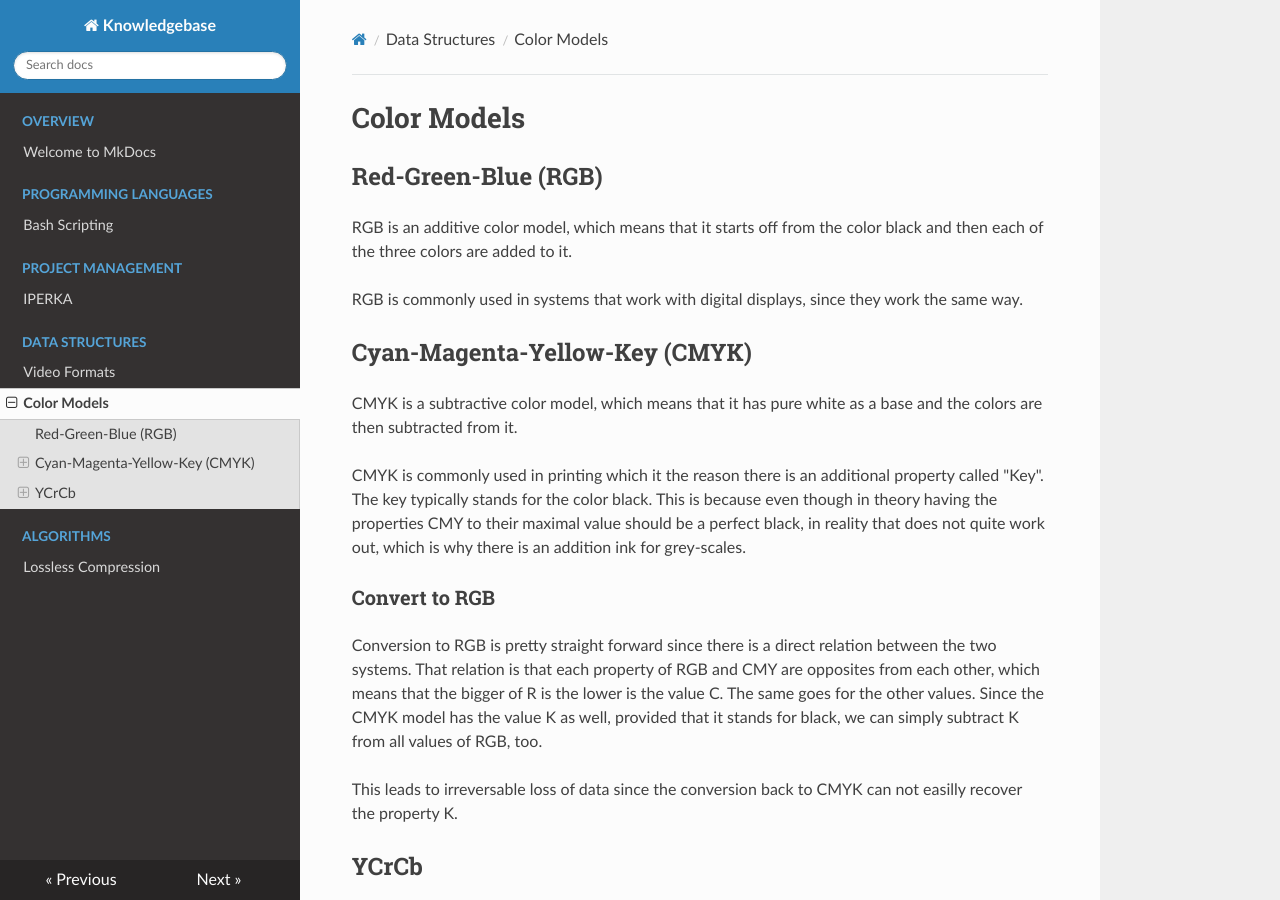
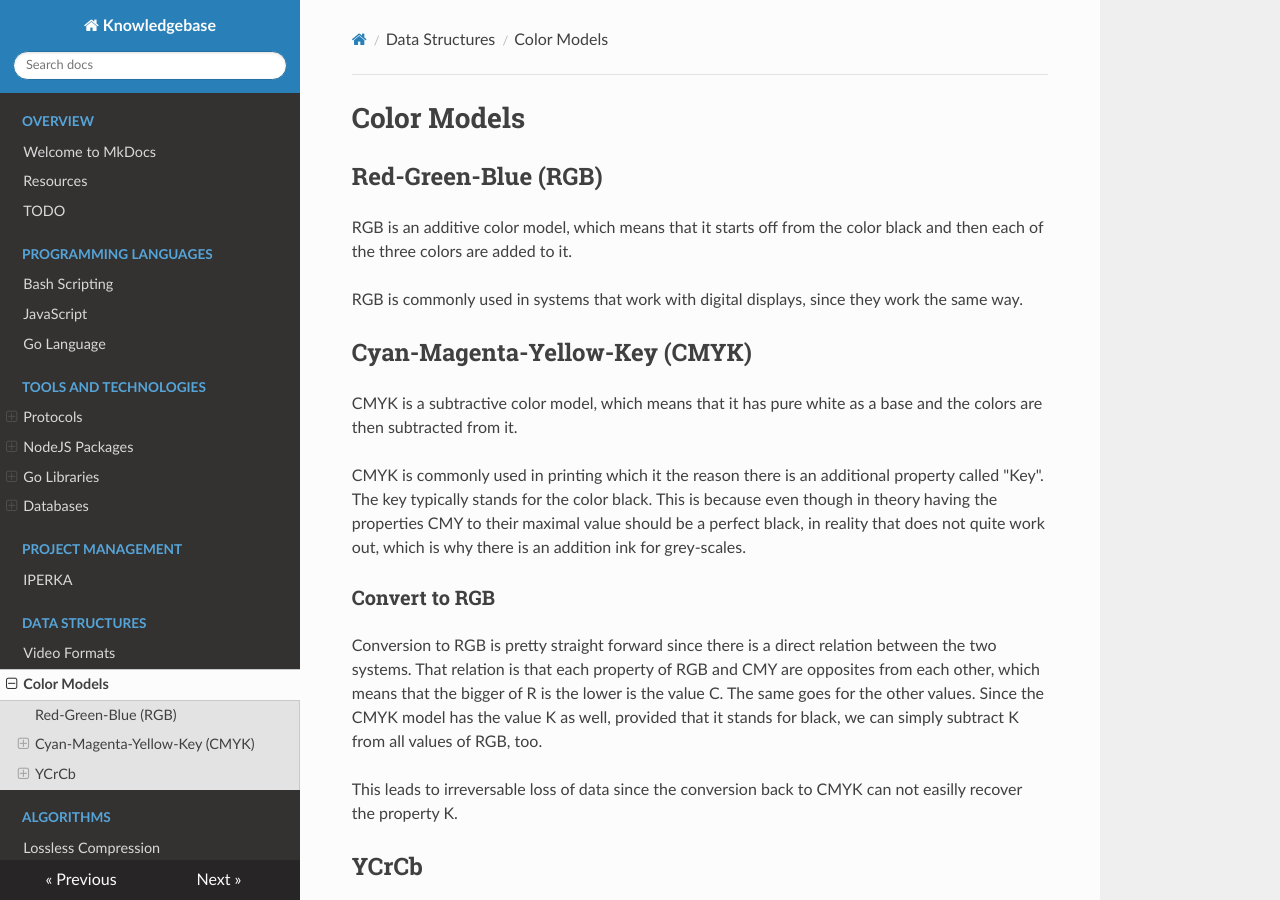
Before and after one commit to TimKral5/knowledgebase, an MkDocs documentation site: the page built from docs/color_models.md, in a window 1280 px wide and 900 px high. Built offline with MkDocs 1.6.1, drawn with Linux system fonts in a browser that asks for light colours; nearby versions of some CDN libraries; formulas are drawn with MathJax 3.

```diff
--- /dev/null
+++ b/docs/go.md
@@ -0,0 +1 @@
+# Go Language
--- a/mkdocs.yml
+++ b/mkdocs.yml
@@ -4,8 +4,24 @@ theme: readthedocs
 nav:
   - Overview:
     - index.md
+    - resources.md
+    - todo.md
   - 'Programming Languages':
     - bash.md
+    - javascript.md
+    - go.md
+  - 'Tools and Technologies':
+    - Protocols:
+      - http.md
+    - 'NodeJS Packages':
+      - js_express.md
+    - 'Go Libraries':
+      - go_http.md
+      - go_xml.md
+      - go_json.md
+    - Databases:
+      - mongo.md
+      - sql.md
   - 'Project Management':
     - iperka.md
   - 'Data Structures':
@@ -19,4 +35,5 @@ plugins:
 extra_javascript:
   - https://cdnjs.cloudflare.com/ajax/libs/mathjax/2.7.4/MathJax.js?config=TeX-AMS-MML_HTMLorMML
 markdown_extensions:
-  - mdx_math
+  - pymdownx.arithmatex
+  - pymdownx.tasklist
--- a/requirements.txt
+++ b/requirements.txt
@@ -1,3 +1,3 @@
 mkdocs
 mkdocs-mermaid2-plugin
-mdx_math
+pymdown-extensions
```
Also changed, not shown: docs/go_http.md (added, +1 -0 lines), docs/go_json.md (added, +1 -0 lines), docs/go_xml.md (added, +1 -0 lines), docs/http.md (added, +1 -0 lines), docs/javascript.md (added, +1 -0 lines), docs/js_express.md (added, +1 -0 lines), docs/mongo.md (added, +1 -0 lines), docs/resources.md (added, +8 -0 lines), docs/scrum.md (added, +1 -0 lines), docs/sql.md (added, +1 -0 lines), docs/todo.md (added, +18 -0 lines), pandoc.yaml (+21 -0 lines).
